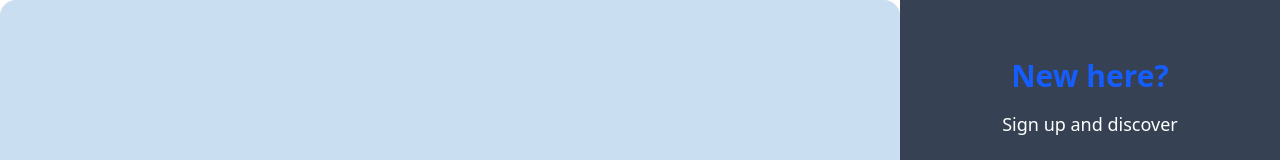
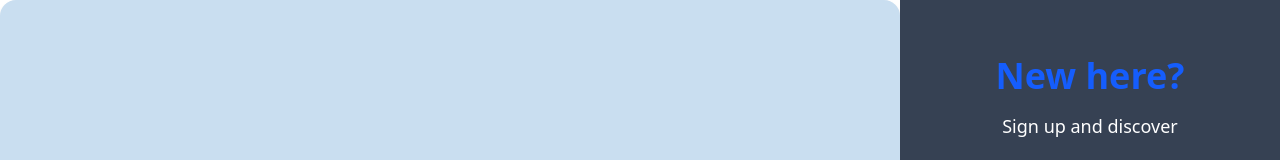
Before and after one commit to Safdari10/task-manager, a Next.js app in the folder frontend/: page / in a window 1280 px wide. Shown: the top 160 px of the page. Built offline with nearby package versions, Linux system fonts and the light colour scheme.

Commit message:
Increases heading size for improved visual emphasis
Updates heading text size on login and signup toggle panels to enhance visibility and create a stronger initial impression for users.

```diff
--- a/frontend/src/app/components/LoginSignupToggle.tsx
+++ b/frontend/src/app/components/LoginSignupToggle.tsx
@@ -9,7 +9,7 @@ const LoginSignupToggle = ({ display, setDisplay }: LoginSignupToggleProps) => {
       {display === "login" ? (
         <div className="flex flex-col items-center justify-center gap-[70vh] p-14 w-[40%] h-[100vh] bg-gray-700 ">
           <div className="flex flex-col items-center gap-4">
-            <h1 className="text-3xl font-bold text-blue-600">New here?</h1>
+            <h1 className="text-4xl font-bold text-blue-600">New here?</h1>
             <p className="text-lg text-white">Sign up and discover</p>
           </div>
           <button
@@ -21,7 +21,7 @@ const LoginSignupToggle = ({ display, setDisplay }: LoginSignupToggleProps) => {
       ) : (
         <div className="flex flex-col items-center justify-center gap-[70vh] p-14 w-[40%] h-[100vh] bg-gray-700 ">
           <div className="flex flex-col items-center gap-4">
-            <h1 className="text-3xl font-bold text-blue-600">One of us?</h1>
+            <h1 className="text-4xl font-bold text-blue-600">One of us?</h1>
             <p className="text-lg text-white">Just sign in</p>
           </div>
           <button
```
